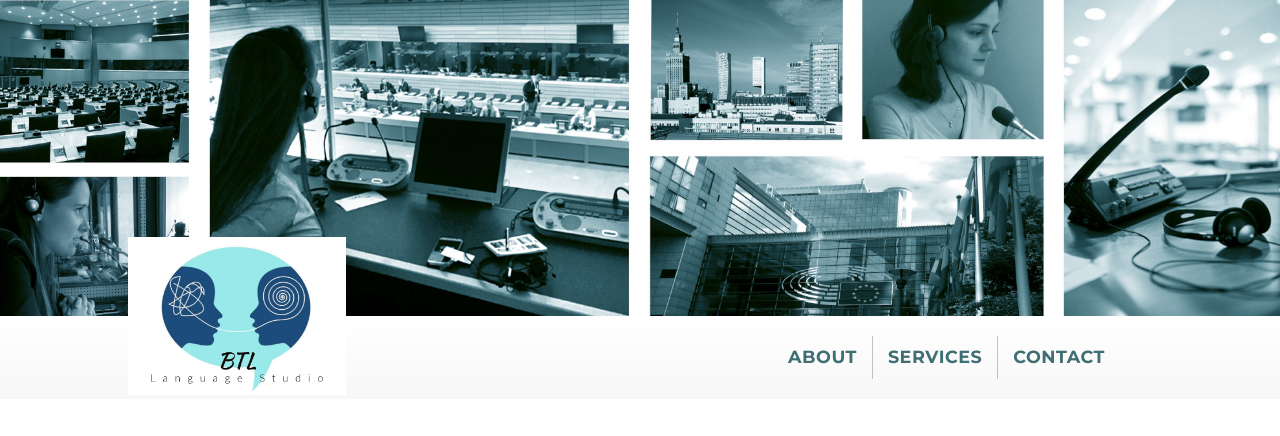
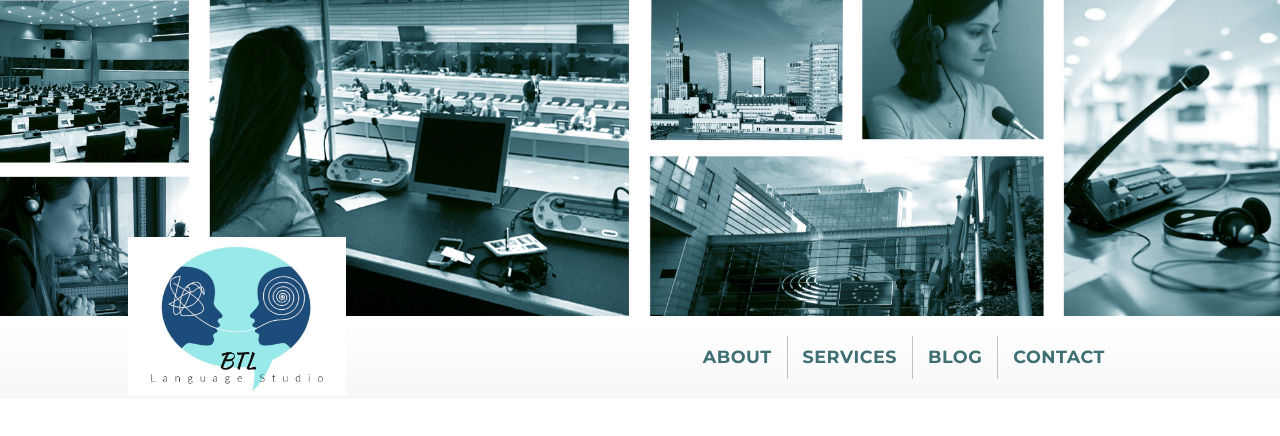
Before and after one commit to jkickic/btl-portfolio, a Gatsby site: page /en in a window 1280 px wide. Shown: the top 436 px of the page. Built offline with nearby package versions, Linux system fonts and the light colour scheme; Gatsby itself is replaced by a stand-in of ours.

Commit message:
Add blog link, remove navigation-container on mobile

```diff
--- a/src/components/Navbar.js
+++ b/src/components/Navbar.js
@@ -2,6 +2,7 @@ import React from "react"
 import scrollTo from "gatsby-plugin-smoothscroll"
 import constants from "./constants"
 import { Button, ButtonGroup, useMediaQuery } from "@material-ui/core"
+import Link from "gatsby-link"
 
 const Navbar = () => {
   var isPortrait = useMediaQuery(constants.media.portrait)
@@ -14,9 +15,9 @@ const Navbar = () => {
       <div className="background-container">
         <div className="logo-container" />
       </div>
-      <div className="navigation-container">
-        <div className="links-wrapper">
-          {renderMenu ? (
+      {renderMenu ? (
+        <div className="navigation-container">
+          <div className="links-wrapper">
             <ButtonGroup variant="text">
               <Button
                 className="navbarButton"
@@ -30,6 +31,9 @@ const Navbar = () => {
               >
                 Services
               </Button>
+              <Link target="_blank" to="https://btllanguages.blogspot.com/">
+                <Button className="navbarButton">Blog</Button>
+              </Link>
               <Button
                 className="navbarButton"
                 onClick={() => scrollTo("#contact")}
@@ -37,11 +41,11 @@ const Navbar = () => {
                 Contact
               </Button>
             </ButtonGroup>
-          ) : (
-            ""
-          )}
+          </div>{" "}
         </div>
-      </div>
+      ) : (
+        ""
+      )}
     </div>
   )
 }
```
